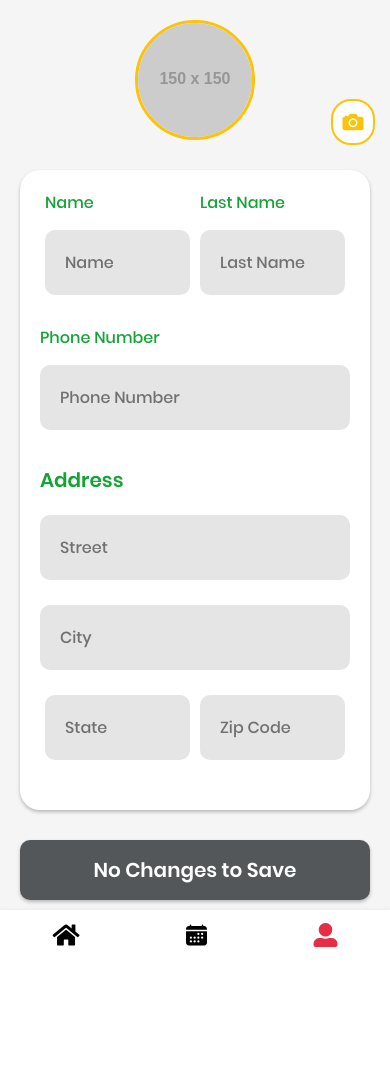
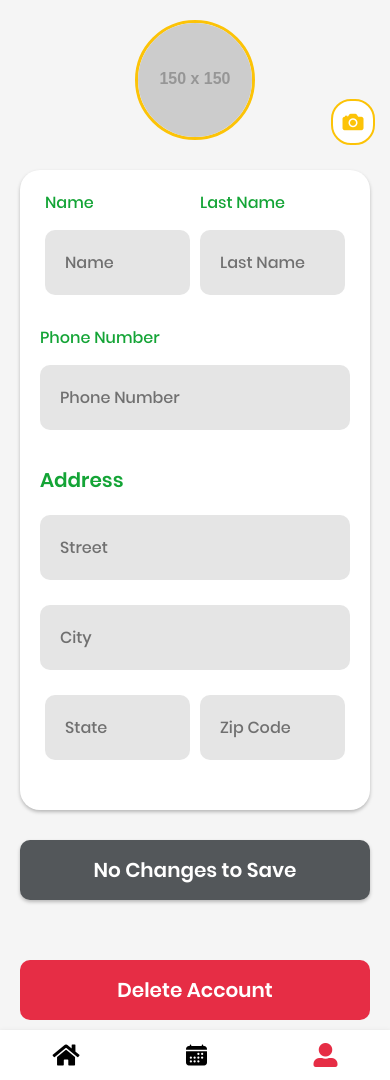
Before and after one commit to v3gaaa/Manos-Expertas--Mobile-App, a React Native app in the folder frontend/: screen /UserProfile in a window 390 px wide. Before the commit the page ends 960 px from the top, so only its background shows below. Built offline with nearby package versions, Linux system fonts and the light colour scheme; what expo-notifications would draw is missing.

Commit message:
Delete account button

```diff
--- a/frontend/app/UserProfile.tsx
+++ b/frontend/app/UserProfile.tsx
@@ -13,7 +13,7 @@ import {
   ActivityIndicator,
   Animated,
 } from 'react-native';
-import { getUserByEmail, updateUser, uploadImage } from '../utils/apiHelper';
+import { getUserByEmail, updateUser, uploadImage, deleteAccount } from '../utils/apiHelper';
 import AsyncStorage from '@react-native-async-storage/async-storage';
 import * as ImagePicker from 'expo-image-picker';
 import { Ionicons } from '@expo/vector-icons';
@@ -34,6 +34,7 @@ import {
 } from '../utils/inputValidation';
 
 interface IUser {
+  _id?: string;
   name: string;
   lastName: string;
   email: string;
@@ -130,6 +131,34 @@ const UserProfile = () => {
       setLoading(false);
     }
   };
+
+  const handleDeleteAccount = async () => {
+    Alert.alert(
+      'Eliminar cuenta',
+      '¿Estás seguro de que quieres eliminar tu cuenta? Esta acción no se puede deshacer.',
+      [
+        { text: 'Cancelar', style: 'cancel' },
+        {
+          text: 'Eliminar',
+          style: 'destructive',
+          onPress: async () => {
+            try {
+              await deleteAccount(user._id!);
+              await AsyncStorage.removeItem('user');
+              navigation.reset({
+                index: 0,
+                routes: [{ name: 'Login' }],
+              });
+            } catch (error) {
+              console.error('Error deleting account:', error);
+              Alert.alert('Error', 'No se pudo eliminar la cuenta. Por favor, inténtalo de nuevo.');
+            }
+          },
+        },
+      ]
+    );
+  };
+
 
   const handleUpdateProfile = async () => {
     const sanitizedName = sanitizeInput(user.name);
@@ -323,6 +352,13 @@ const UserProfile = () => {
                 {hasUnsavedChanges ? 'Save Changes' : 'No Changes to Save'}
               </Text>
             </TouchableOpacity>
+
+            <TouchableOpacity
+              style={styles.deleteAccountButton}
+              onPress={handleDeleteAccount}
+            >
+              <Text style={styles.deleteAccountButtonText}>Delete Account</Text>
+            </TouchableOpacity>
           </View>
         </Animated.ScrollView>
         <Footer />
@@ -444,6 +480,19 @@ const styles = StyleSheet.create({
     color: Theme.colors.white,
     fontSize: Theme.size.md,
   },
+  deleteAccountButton: {
+    backgroundColor: Theme.colors.bamxRed,
+    padding: spacing * 1.5,
+    borderRadius: spacing,
+    alignItems: 'center',
+    marginTop: spacing * 2,
+    marginBottom: spacing * 4,
+  },
+  deleteAccountButtonText: {
+    fontFamily: fonts.PoppinsSemiBold,
+    color: Theme.colors.white,
+    fontSize: Theme.size.md,
+  },
 });
 
 export default UserProfile;
--- a/frontend/utils/apiHelper.ts
+++ b/frontend/utils/apiHelper.ts
@@ -704,3 +704,13 @@ export async function verifyAndRegister(user: IUser, code: string) {
     return { success: false, status: 500, message: 'Error en la verificación y registro' };
   }
 }
+
+export async function deleteAccount(userId: string) {
+  try {
+    const response = await axios.delete(`${API_URL}/users/${userId}`);
+    return response.data;
+  } catch (error) {
+    console.error('Error deleting account:', error);
+    throw new Error('Error al eliminar la cuenta');
+  }
+}
```
Also changed, not shown: 1 other file (tests, documents, lock files or other folders).
